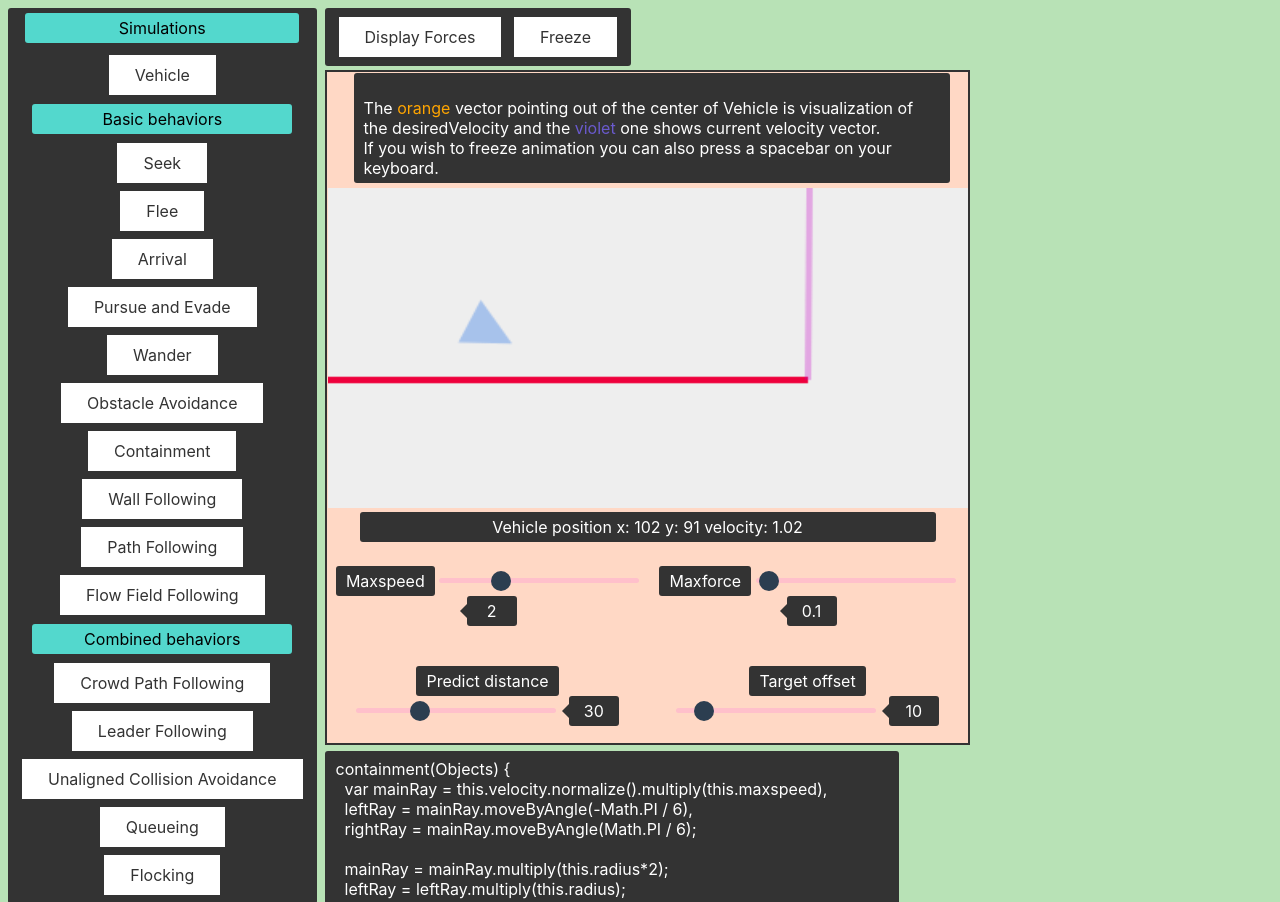
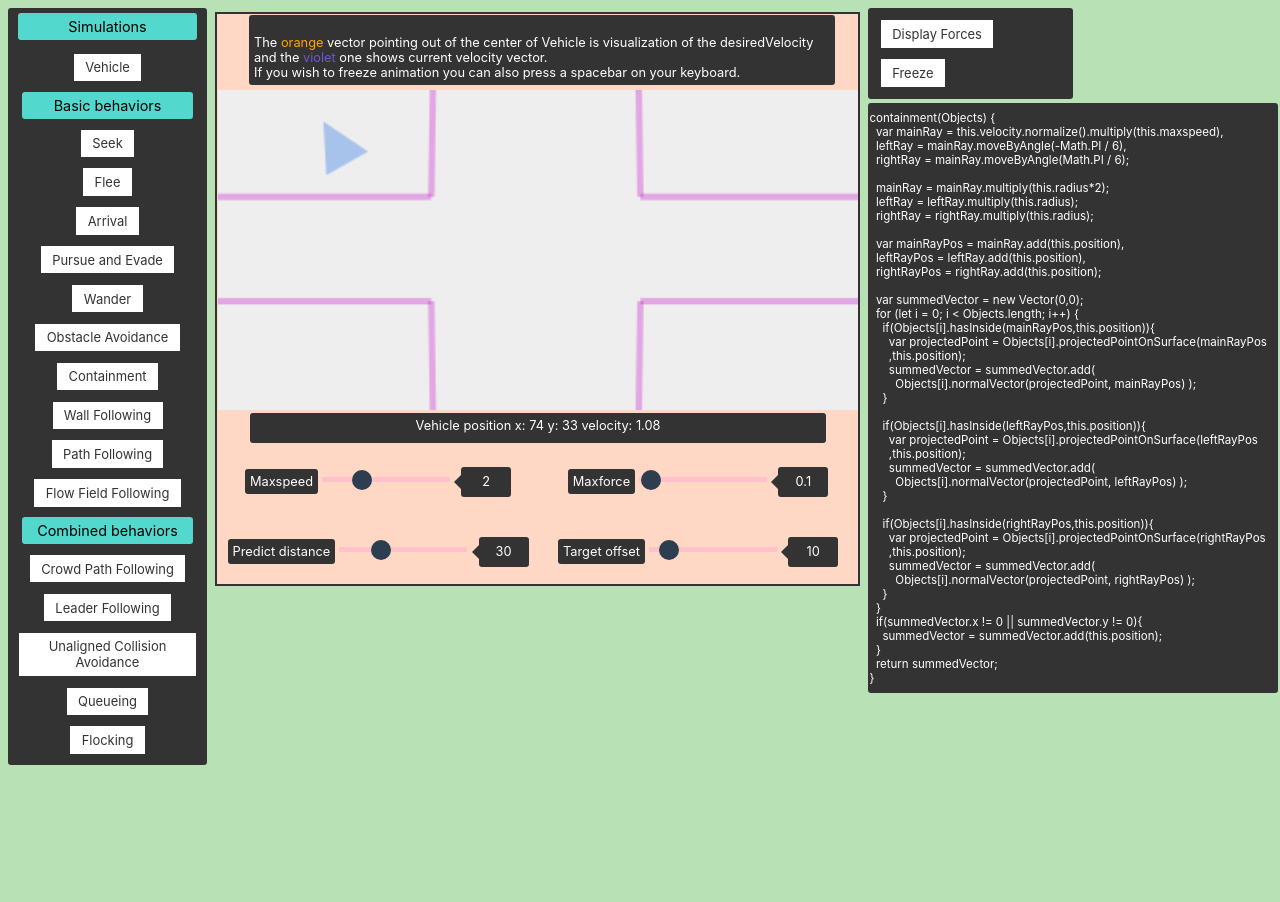
Before and after one commit to ESTUS5/Craig-Reynolds-Algorithm, a plain HTML site: page 07containment.html in a window 1280 px wide. Shown: the top 902 px of the page. After the commit the page ends 800 px from the top, so only its background shows below. Drawn offline with nearby package versions, Linux system fonts and the light colour scheme.

Commit message:
Add files via upload

```diff
--- a/07containment.html
+++ b/07containment.html
@@ -23,10 +23,10 @@
 </head>
 
 <body
-  style=" background-color: hsl(117, 43%, 80%);margin-left: 0px; font-family: -apple-system, BlinkMacSystemFont, 'Segoe UI', Roboto, Oxygen, Ubuntu, Cantarell, 'Open Sans', 'Helvetica Neue', sans-serif; font-size: 16px">
+  style=" background-color: hsl(117, 43%, 80%);margin-left: 0px;margin-right: 0; font-family: -apple-system, BlinkMacSystemFont, 'Segoe UI', Roboto, Oxygen, Ubuntu, Cantarell, 'Open Sans', 'Helvetica Neue', sans-serif; font-size: 16px">
 
-  <div class="box" style="float: left; width: auto; height: auto;">
-    <div class="box" style="color: black; background: #53d8cd;width: 95%;height: 20px;text-align: center;
+  <div class="box" style="float: left; width: auto vw; font-size: 90%; height: auto;">
+    <div class="box" style="color: black; background: #53d8cd;width: 95%;height: 90%;text-align: center;
           margin-left: 0px;padding-left: 0px;padding-right: 0px;margin-bottom: 8px;">
       Simulations
     </div>
@@ -37,7 +37,7 @@
       </button>
     </div>
 
-    <div class="box" style="color: black; background: #53d8cd;width: 90%;height: 20px;text-align: center;
+    <div class="box" style="color: black; background: #53d8cd;width: 90%;height: 90%;text-align: center;
                   margin-left: 0px;padding-left: 0px;padding-right: 0px;margin-bottom: 5px;margin-top: 5px;">
       Basic behaviors
     </div>
@@ -93,7 +93,7 @@
       </button>
     </div>
 
-    <div class="box" style="color: black; background: #53d8cd;width: 90%;height: 20px;text-align: center;
+    <div class="box" style="color: black; background: #53d8cd;width: 90%;height: 90%;text-align: center;
                   margin-left: 0px;padding-left: 0px;padding-right: 0px;margin-bottom: 5px;
                   margin-top: 5px;">
       Combined behaviors
@@ -344,17 +344,17 @@
       function objectW(x1,y1,x2,y2){
         objects.push( new objectWall(x1,y1,x2,y2));
       }
-      objectW(0,120,300,120);
-      objectW(300,120,301,0);
+      objectW(0,canvas.height/3,canvas.width/3,canvas.height/3);
+      objectW(canvas.width/3,canvas.height/3,canvas.width/3 + 1,0);
 
-      objectW(599,0,600,120);
-      objectW(600,120,canvas.width,120);
+      objectW(canvas.width*0.66-1,0,canvas.width*0.66,canvas.height/3);
+      objectW(canvas.width*0.66,canvas.height/3,canvas.width,canvas.height/3);
 
-      objectW(0,250,300,250);
-      objectW(300,250,301,canvas.height);
+      objectW(0,canvas.height*0.66,canvas.width/3,canvas.height*0.66);
+      objectW(canvas.width/3,canvas.height*0.66,canvas.width/3+1,canvas.height);
 
-      objectW(599,canvas.height,600,250);
-      objectW(600,250,canvas.width,250);
+      objectW(canvas.width*0.66-1,canvas.height,canvas.width*0.66,canvas.height*0.66);
+      objectW(canvas.width*0.66,canvas.height*0.66,canvas.width,canvas.height*0.66);
 
       //DISPLAY OBJECTS ON CANVAS
       function drawObjects(Objects) {
@@ -429,11 +429,11 @@
 
   </div>
 
-  <div id="codeSnippet" class="box" style="text-align: left; display: block;">
+  <div id="codeSnippet" class="box" style="text-align: left; display: block;width: 32vw;padding-right: 0;margin-right: 0;">
 
     <!--CREATES SNIPPET OF CODE-->
     <pre class="prettyprint linenums"
-      style="position: inherit;margin-top: 2px;margin-bottom: 2px; font-family:-apple-system, BlinkMacSystemFont, 'Segoe UI', Roboto, Oxygen, Ubuntu, Cantarell, 'Open Sans', 'Helvetica Neue', sans-serif;">
+      style="font-size: 90%;position: inherit;margin-top: 2px;margin-bottom: 2px; font-family:-apple-system, BlinkMacSystemFont, 'Segoe UI', Roboto, Oxygen, Ubuntu, Cantarell, 'Open Sans', 'Helvetica Neue', sans-serif;">
 containment(Objects) {
   var mainRay = this.velocity.normalize().multiply(this.maxspeed),
   leftRay = mainRay.moveByAngle(-Math.PI / 6),
--- a/button.css
+++ b/button.css
@@ -1,11 +1,12 @@
 button {
+    display: inline-block;
     background-color: white;
     color: #333;
     border: 2px solid #333;
-    padding: 10px 26px;
+    padding: 3% 6%;
     text-align: center;
-    font-size: 16px;
-    margin: 2px 2px;
+    font-size: 90%;
+    margin: 2% 2%;
     -webkit-transition-duration: 0.4s; /* Safari */
     transition-duration: 0.4s;
     cursor: pointer;
--- a/pagesLayoutStyle.css
+++ b/pagesLayoutStyle.css
@@ -1,13 +1,12 @@
 #backToHome{
-    position: relative;
-
-    margin: 0cm;
-    display: block;
-    line-height: 20px;
+    margin: 0;
+    line-height: 5%;
+    width: 15%;
     border-radius: 3px;
     background: #333;
-    padding: 5px 10px;
-    margin-left: 8px;
+    padding: 0.5% 0.5%;
+    margin-left: 0.5%;
+    font-size: 90%;
     font-family: -apple-system, BlinkMacSystemFont, 'Segoe UI', Roboto, Oxygen, Ubuntu, Cantarell, 'Open Sans', 'Helvetica Neue', sans-serif;
 }
 
@@ -19,7 +18,7 @@
     padding: 1px 1px;
     text-align: center;
     text-decoration: none;
-    font-size: 16px;
+    font-size: 80%;
     margin: 2px 2px;
     float: left;
     margin-left: 8px;
@@ -30,11 +29,11 @@
     display: inline-block;
     position: relative;
     color: #fff;
-    line-height: 20px;
+    line-height: auto;
     text-align: center;
     border-radius: 3px;
     background: #333;
-    padding: 5px 10px;
+    padding: 5px 5px;
     margin-left: 8px;
     font-family: -apple-system, BlinkMacSystemFont, 'Segoe UI', Roboto, Oxygen, Ubuntu, Cantarell, 'Open Sans', 'Helvetica Neue', sans-serif;
 }
@@ -43,7 +42,10 @@
     position: relative;
     float: left;
     margin: 2px 2px;
-    margin-left: 8px;
+    margin-left: 0.5%;
+    padding-left: 0px;
+    width: 32 vw;
+    font-size: 80%;
     margin-top: 4px;
     font-family: -apple-system, BlinkMacSystemFont, 'Segoe UI', Roboto, Oxygen, Ubuntu, Cantarell, 'Open Sans', 'Helvetica Neue', sans-serif;
 }
--- a/sliderStyle.css
+++ b/sliderStyle.css
@@ -1,18 +1,18 @@
 
 .range-slider {
-  margin: 20px 0 0 0%;
+  margin: 20% 0 0 0%;
 }
 
 
 .range-slider {
-  width: 200px;
+  width: 50%;
 }
 
 .range-slider__range {
   -webkit-appearance: none;
-  width: 200px;
+  width: 40%;
   height: 5px;
-  border-radius: 5px;
+  border-radius: 5%;
   background: pink;
   outline: none;
   padding: 0;
```
Also changed, not shown: 00home.html (+1 -1 lines), 01seek.html (+6 -6 lines), 02flee.html (+6 -6 lines), 03arrive.html (+6 -6 lines), 04pursue_evade.html (+13 -8 lines), 05wander.html (+4 -4 lines), 06obstacle_avoid.html (+9 -8 lines), 08wall_follow.html (+17 -17 lines), 09Path_Following.html (+7 -7 lines), 10flow.html (+4 -4 lines), 11CrowdPathFollow.html (+11 -11 lines), 12leader.html (+8 -8 lines), 13unalignedAvoidence.html (+17 -17 lines), 14queue.html (+7 -7 lines), 1 more files.
